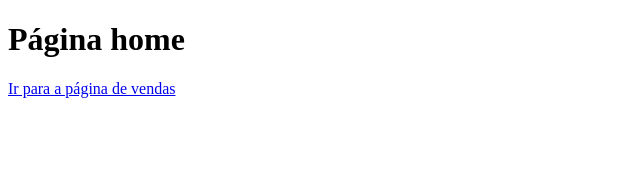
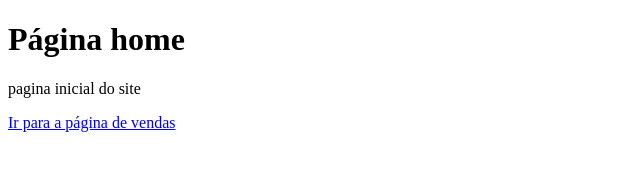
Before and after one commit to AugustoFerrao/aulagithub, a plain HTML site: page index.html in a window 1280 px wide. Shown: the whole page, without its empty margins (0-640 px from the left). Drawn offline with Linux system fonts and the light colour scheme.

Commit message:
mudei o index

```diff
--- a/index.html
+++ b/index.html
@@ -7,6 +7,7 @@
 </head>
 <body>
     <h1>Página home</h1>
+    <p>pagina inicial do site</p>
     <a href="vendas.html">Ir para a página de vendas</a>
 </body>
 </html>
```
